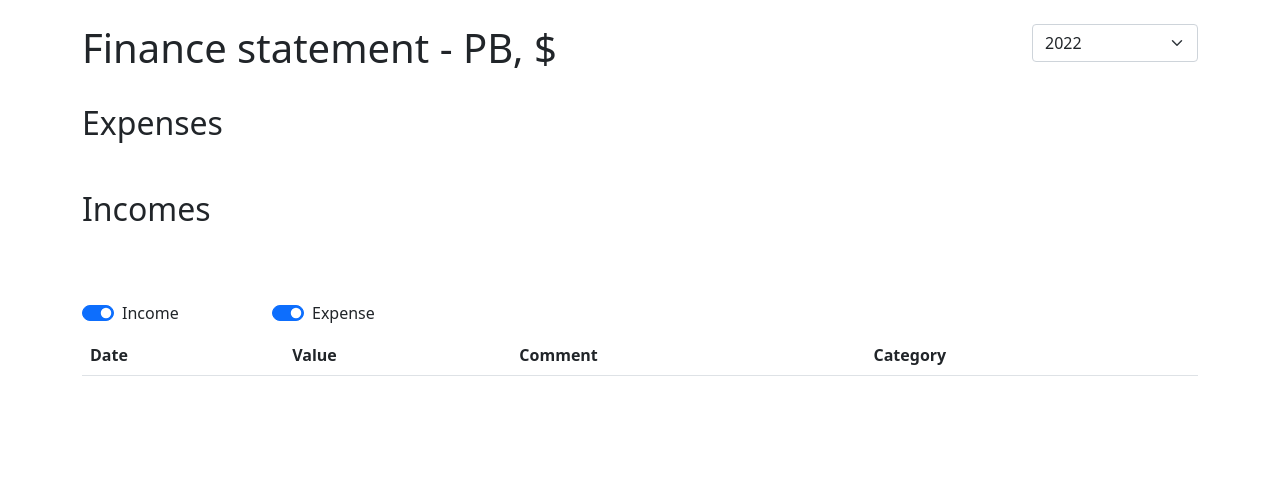
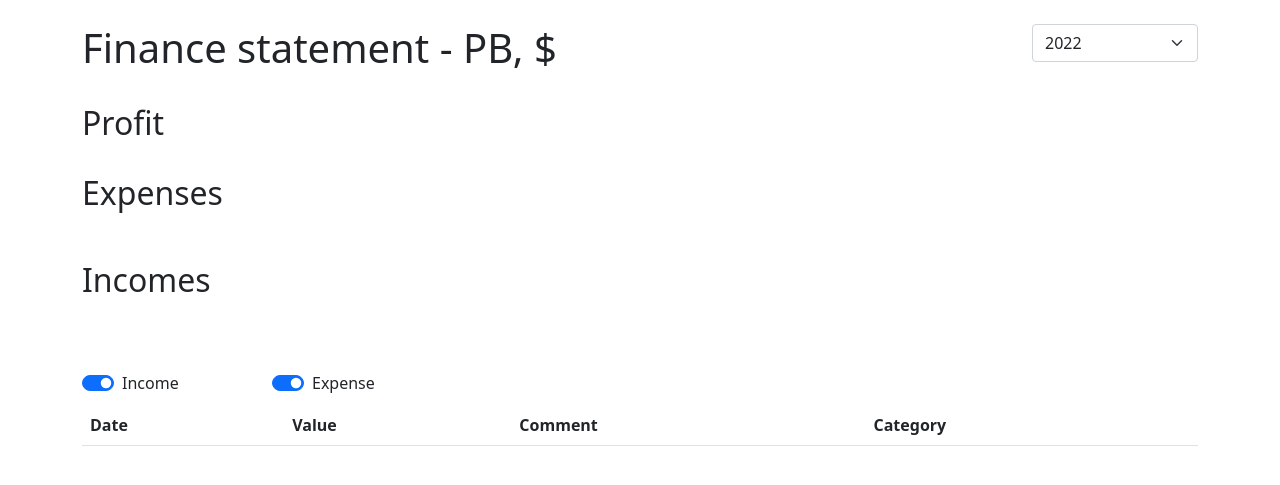
Before and after one commit to vcslav-v/pb-portal, a Flask app: page /fin_stat/PB in a window 1280 px wide. Shown: the part 56-541 px from the top of the page. Run offline with Flask 2, Linux system fonts and the light colour scheme; data that the repository does not hold is empty; parts of the project's set-up code (start-up, migrations or seed data) failed here and were passed over; some libraries are stand-ins or nearby versions.

Commit message:
add profit graph

```diff
--- a/pb_portal/connectors/finam/schemas.py
+++ b/pb_portal/connectors/finam/schemas.py
@@ -89,3 +89,4 @@ class Graph(BaseModel):
 class FinSiteStat(TransactionPage):
     income_graphs: list[Graph] = []
     expense_graphs: list[Graph] = []
+    profit_graphs: list[Graph] = []
--- a/pb_portal/templates/money_stat.html
+++ b/pb_portal/templates/money_stat.html
@@ -15,6 +15,16 @@
                 <option value="3">2018</option>
                 <option value="3">2017</option>
               </select>
+        </div>
+    </div>
+    <div class="row mt-4">
+        <div class="col-3">
+            <h2>Profit</h2>
+        </div>
+    </div>
+    <div class="row">
+        <div class="col-12">
+            <div id="profitGraph"></div>
         </div>
     </div>
     <div class="row mt-4">
@@ -119,10 +129,14 @@
 <script>
     var expenseGraph = document.getElementById('expenseGraph');
     var incomeGraph = document.getElementById('incomeGraph');
+    var profitGraph = document.getElementById('profitGraph');
     var layout = {
         showlegend: true,
         barmode: 'stack'
     }
+    var profit_layout = {
+        showlegend: false
+        };
     refresh = function (year) {
         var formData = new FormData();
         formData.append('year', year)
@@ -176,6 +190,7 @@
                     row += '</tr>';
                     plusFreebieIncomeTableBody.append(row);
                 }
+                Plotly.newPlot(profitGraph, response.profit_graphs, profit_layout, {'displayModeBar': false});
                 Plotly.newPlot(expenseGraph, response.expense_graphs, layout, {'displayModeBar': false});
                 Plotly.newPlot(incomeGraph, response.income_graphs, layout, {'displayModeBar': false});
 
```
